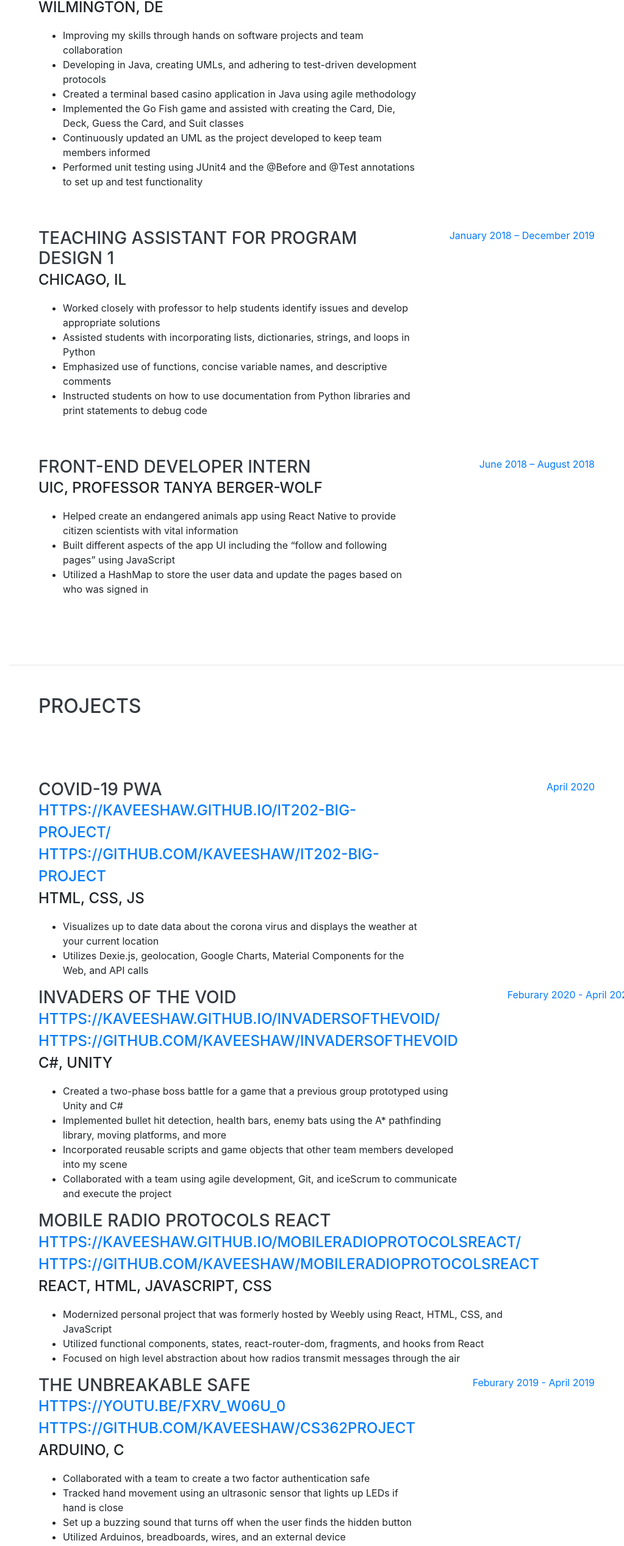
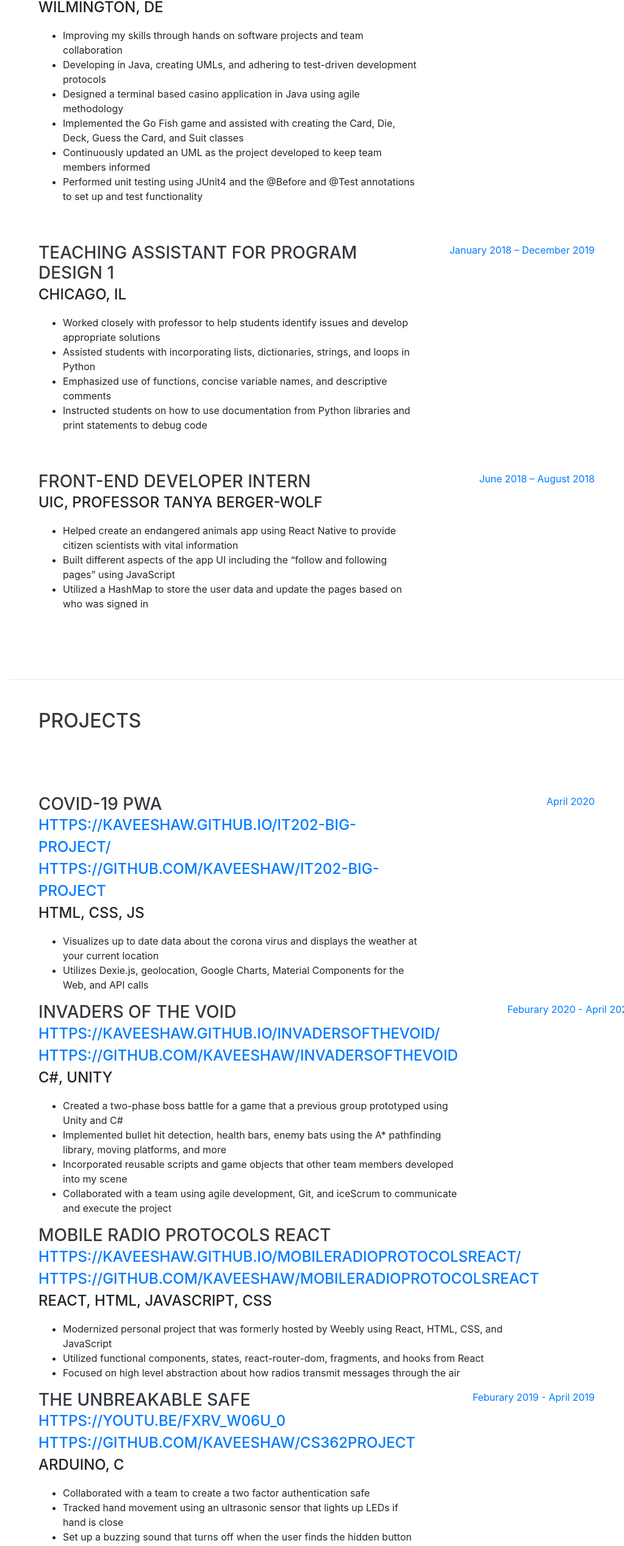
Before and after one commit to KaveeshaW/KaveeshaW.github.io, a website with bundled scripts: page index.html in a window 1280 px wide. Shown: the part 1073-3608 px from the top of the page at 61% size, without its empty margins (257-1280 px from the left). Built offline with nearby package versions, Linux system fonts and the light colour scheme; a web font is replaced by a local one.

Commit message:
made changes

```diff
--- a/index.html
+++ b/index.html
@@ -368,6 +368,7 @@
     //updates the project section
     for(let project of profile.projects) {
       let projectClone = document.querySelector("#projects div.template").cloneNode(true);
+      document.querySelector("#projects div.template").style.display = "none";
       projectClone.classList.remove("template");
       projectClone.querySelector("h3.mb-0").textContent = project.name;
 
--- a/js/profile.js
+++ b/js/profile.js
@@ -10,10 +10,10 @@ let profile = {
           '<ul>'
           + '<li>Improving my skills through hands on software projects and team collaboration</li>'
           + '<li>Developing in Java, creating UMLs, and adhering to test-driven development protocols</li>'
-          + '<li>	Created a terminal based casino application in Java using agile methodology </li>'
-        	+ '<li>	Implemented the Go Fish game and assisted with creating the Card, Die, Deck, Guess the Card, and Suit classes </li>'
-          + '<li>	Continuously updated an UML as the project developed to keep team members informed </li>'
-          + '<li>	Performed unit testing using JUnit4 and the @Before and @Test annotations to set up and test functionality </li>'
+          + '<li>Designed a terminal based casino application in Java using agile methodology </li>'
+        	+ '<li>Implemented the Go Fish game and assisted with creating the Card, Die, Deck, Guess the Card, and Suit classes </li>'
+          + '<li>Continuously updated an UML as the project developed to keep team members informed </li>'
+          + '<li>Performed unit testing using JUnit4 and the @Before and @Test annotations to set up and test functionality </li>'
           +'</ul>'
     },
     {
@@ -101,7 +101,7 @@ let profile = {
       + '<li>Collaborated with a team to create a two factor authentication safe </li>'
       + '<li>Tracked hand movement using an ultrasonic sensor that lights up LEDs if hand is close</li>'
       + '<li>Set up a buzzing sound that turns off when the user finds the hidden button</li>'
-      + '<li>Utilized Arduinos, breadboards, wires, and an external device</li>'
+      + '<li>Built the project using Arduinos, breadboards, wires, and an external device</li>'
       + '</ul>',
       projectURL: "https://youtu.be/fXRv_W06U_0",
       repoURL: "https://github.com/KaveeshaW/CS362Project",
```
